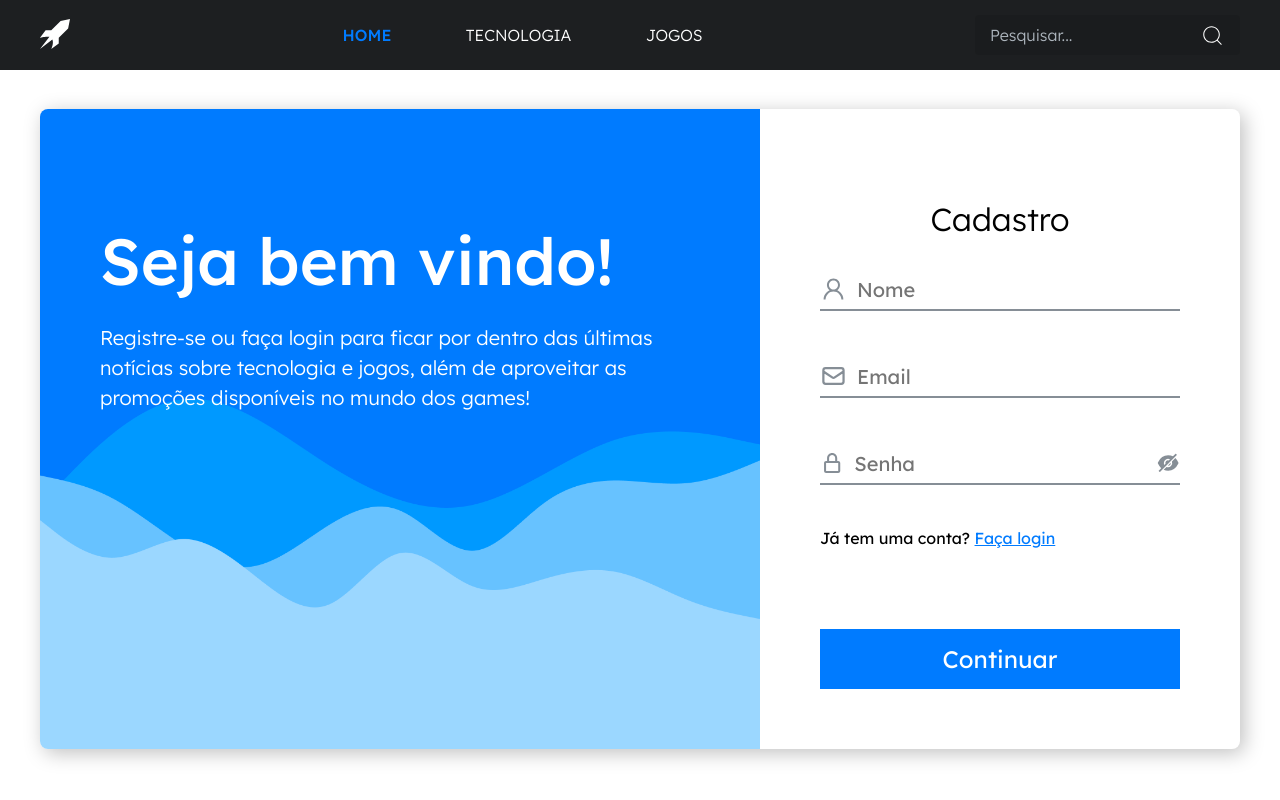
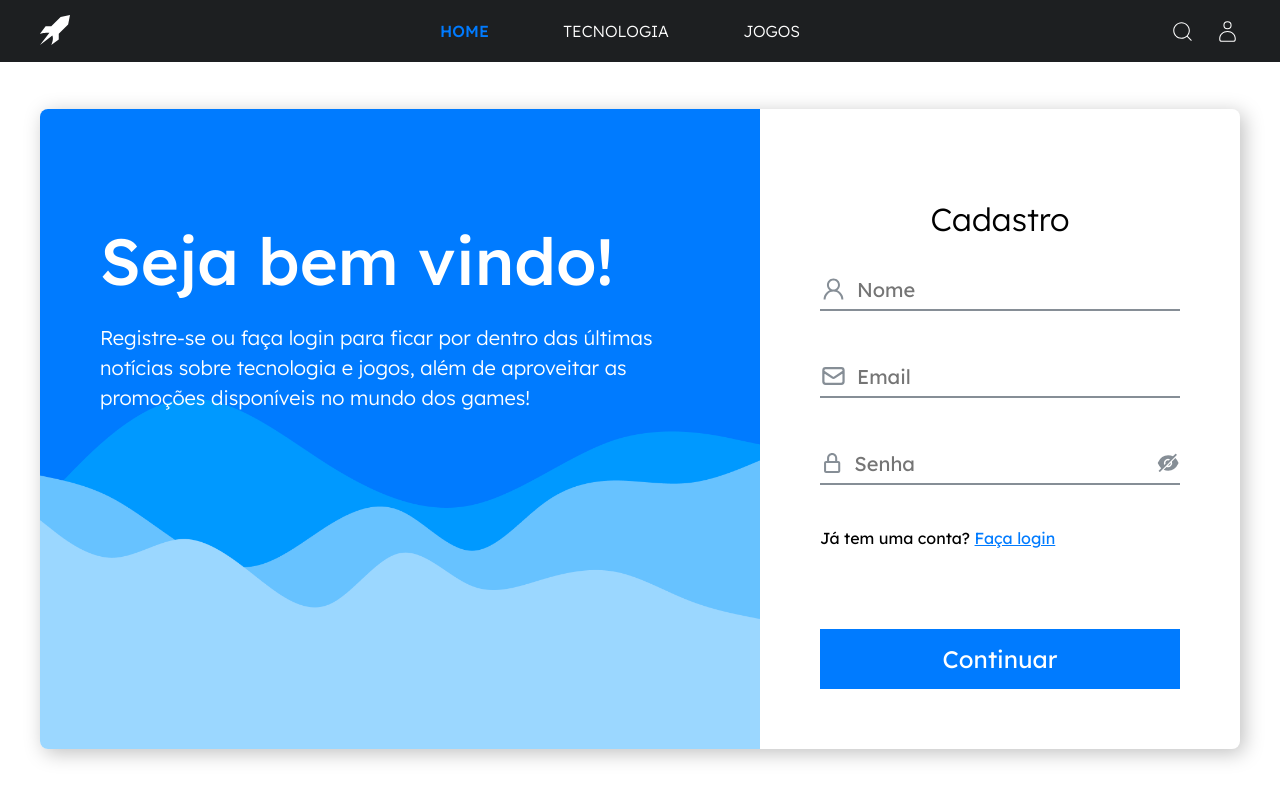
Before and after one commit to Hyaguinhogp/RocktEX, a React (Create React App) app in the folder front/: page /register in a window 1280 px wide. Built offline with nearby package versions, Linux system fonts and the light colour scheme; a web font is replaced by a local one.

Commit message:
feat: user navbar

```diff
--- a/front/src/components/Dropdown/index.tsx
+++ b/front/src/components/Dropdown/index.tsx
@@ -1,14 +1,18 @@
 import { DropdownContainer, DropdownContent } from "./styles"
 import { CiSearch } from "react-icons/ci";
 import { IoIosCloseCircle } from "react-icons/io"
-import { useEffect } from "react"
+import { useContext, useEffect } from "react"
 import { motion } from "framer-motion"
+import { userContext } from "../../contexts/UserContext";
+import { Link } from "react-router-dom";
 
 interface IDropdownProps {
     desactiveDropdown: () => void
 }
 
 const Dropdown = ({ desactiveDropdown }: IDropdownProps) => {
+
+    const { user } = useContext(userContext);
 
     useEffect(() => {
         document.body.classList.add("modal_active");
@@ -42,8 +46,17 @@ const Dropdown = ({ desactiveDropdown }: IDropdownProps) => {
                         <h3>Mais lidos</h3>
                     </div>
                     <div className="suboptions-container">
-                        <h3>Perfil</h3>
-                        <h3>Sair</h3>
+                        {Object.keys(user).length > 0 ?
+                            <>
+                                <h3>Perfil</h3>
+                                <h3>Sair</h3>
+                            </>
+                            :
+                            <>
+                                <Link to="/register">Cadastre-se</Link>
+                                <Link to="/login">Login</Link>
+                            </>
+                        }
                     </div>
                 </div>
             </DropdownContent>
--- a/front/src/components/Dropdown/styles.ts
+++ b/front/src/components/Dropdown/styles.ts
@@ -79,6 +79,12 @@ export const DropdownContent = styled(motion.div)`
             transition: left 0.3s;
         }
 
+        a {
+            font-style: none;
+            text-decoration: none;
+            color: white;
+        }
+
         h3:hover {
             left: 15px;
         }
--- a/front/src/components/Navbar/index.tsx
+++ b/front/src/components/Navbar/index.tsx
@@ -1,7 +1,7 @@
-import { useState } from "react";
 import { NavbarContainer, NavbarContent } from "./styles";
 import { CiMenuBurger } from "react-icons/ci";
 import { CiSearch } from "react-icons/ci";
+import { CiUser } from "react-icons/ci";
 import { ImRocket } from "react-icons/im"
 import { useNavigate } from "react-router-dom";
 
@@ -35,9 +35,9 @@ const Navbar = ({ activeDropdown }: INavbarProps) => {
                         <a href="">JOGOS</a>
                     </div>
 
-                    <div className="search-container">
-                        <input type="text" className="search" placeholder="Pesquisar..." />
+                    <div className="icons-container">
                         <CiSearch />
+                        <CiUser />
                     </div>
                 </div>
             </NavbarContent>
--- a/front/src/components/Navbar/styles.ts
+++ b/front/src/components/Navbar/styles.ts
@@ -43,7 +43,6 @@ export const NavbarContent = styled(DefaultContent)`
     svg {
         width: 25px;
         height: 25px;
-        margin-left: 20px;
         cursor: pointer;
         color: white;
     }
@@ -97,6 +96,11 @@ export const NavbarContent = styled(DefaultContent)`
             }
         }
 
+        .icons-container {
+            display: flex;
+            gap: 20px;
+        }
+
         .search {
             height: 100%;
             background-color: transparent;
--- a/front/src/contexts/UserContext.tsx
+++ b/front/src/contexts/UserContext.tsx
@@ -1,6 +1,7 @@
 import { createContext, ReactNode, useState } from "react"
-import { IUser } from "../interfaces/User"
+import { IUser, IUserPayload } from "../interfaces/User"
 import jwt_decode from "jwt-decode"
+import api from "../services/api"
 
 interface IUserProviderData {
     user: IUser
@@ -18,15 +19,16 @@ export const UserProvider = ({ children }: IUserProviderProps) => {
     const [user, setUser] = useState<IUser>({} as IUser);
 
     const login = () => {
-        console.log("começo");
         const token = localStorage.getItem("@RTX_token");
-        console.log(token);
-        const decodedToken = jwt_decode(token!);
+        const decodedToken: IUserPayload = jwt_decode(token!);
         if(decodedToken) {
-            console.log(decodedToken);
+            const user_id = decodedToken.user_id;
+            api.get(`/accounts/${user_id}/`)
+                .then((response) => {
+                    console.log(response.data);
+                    setUser(response.data);
+                })
         }
-        console.log(decodedToken);
-        console.log("fim");
     }
 
     return (
--- a/front/src/interfaces/User.ts
+++ b/front/src/interfaces/User.ts
@@ -4,3 +4,7 @@ export interface IUser {
     email: string
     password: string
 }
+
+export interface IUserPayload {
+    user_id: string
+}
```
Also changed, not shown: 1 other file (tests, documents, lock files or other folders).
